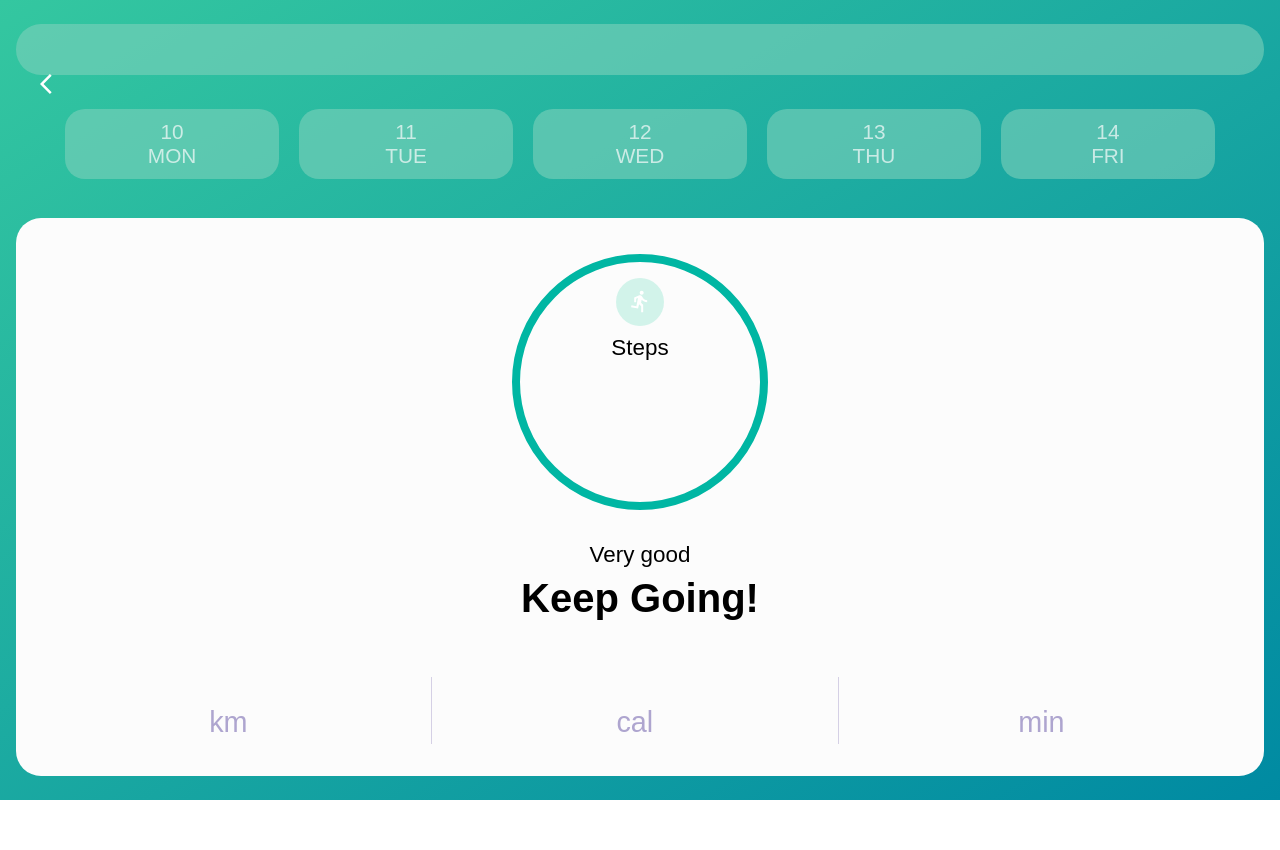
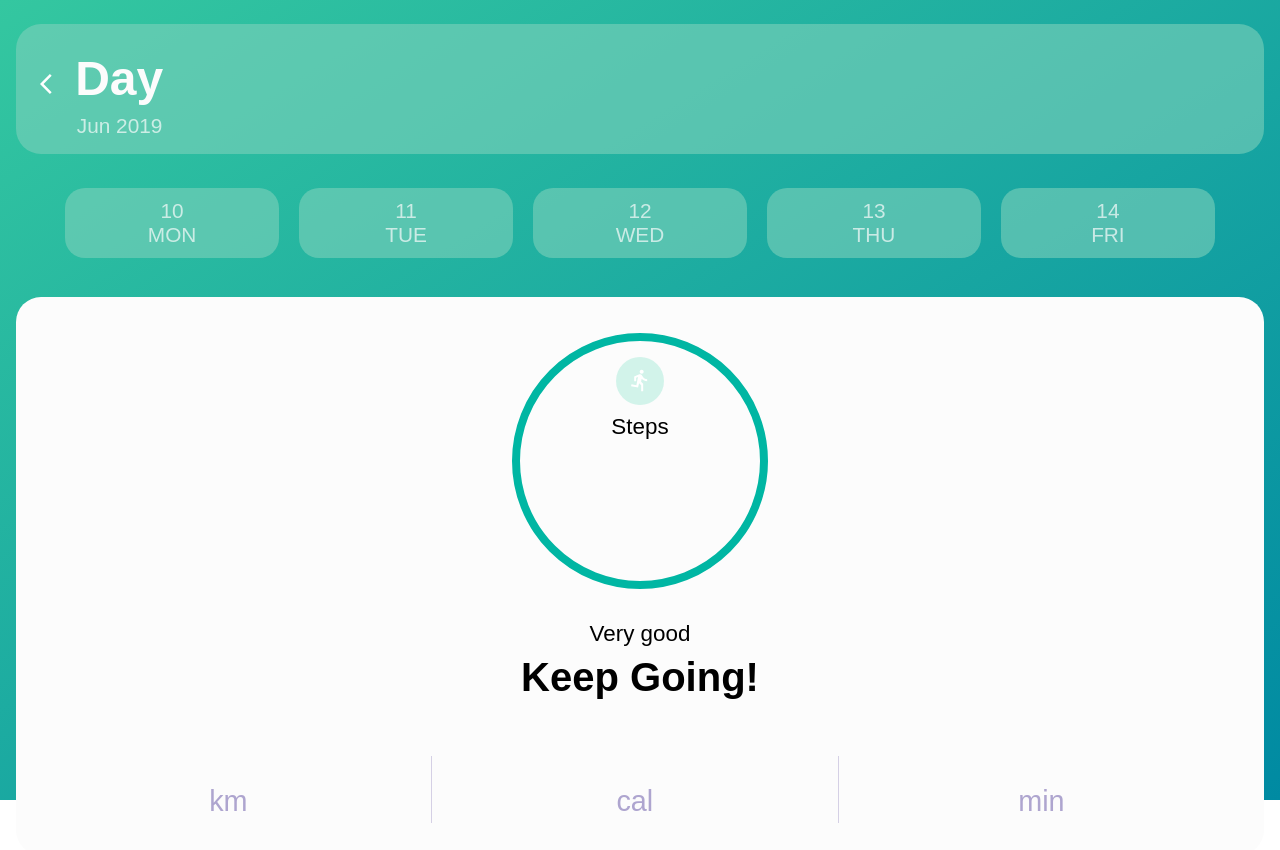
Before and after one commit to DajanaRad/fitness_app, a website: page dist/day.html in a window 1280 px wide. Before the commit the page ends 800 px from the top, so only its background shows below. Drawn offline with Linux system fonts and the light colour scheme; no server answers.

Commit message:
default text values for header

```diff
--- a/dist/day.html
+++ b/dist/day.html
@@ -16,8 +16,8 @@
     <a href="index.html">
         <svg class="arrow" xmlns="http://www.w3.org/2000/svg" width="24" height="24" viewBox="0 0 24 24"><path fill="#fff" d="M11.67 3.87L9.9 2.1 0 12l9.9 9.9 1.77-1.77L3.54 12z"/><path fill="none" d="M0 0h24v24H0z"/></svg>
     </a>
-    <h1 id="day"></h1>
-    <p id="date"></p>
+    <h1 id="day">Day</h1>
+    <p id="date">Jun 2019</p>
   </header>
   <main class="overflow">
       <section class="days" >
```
